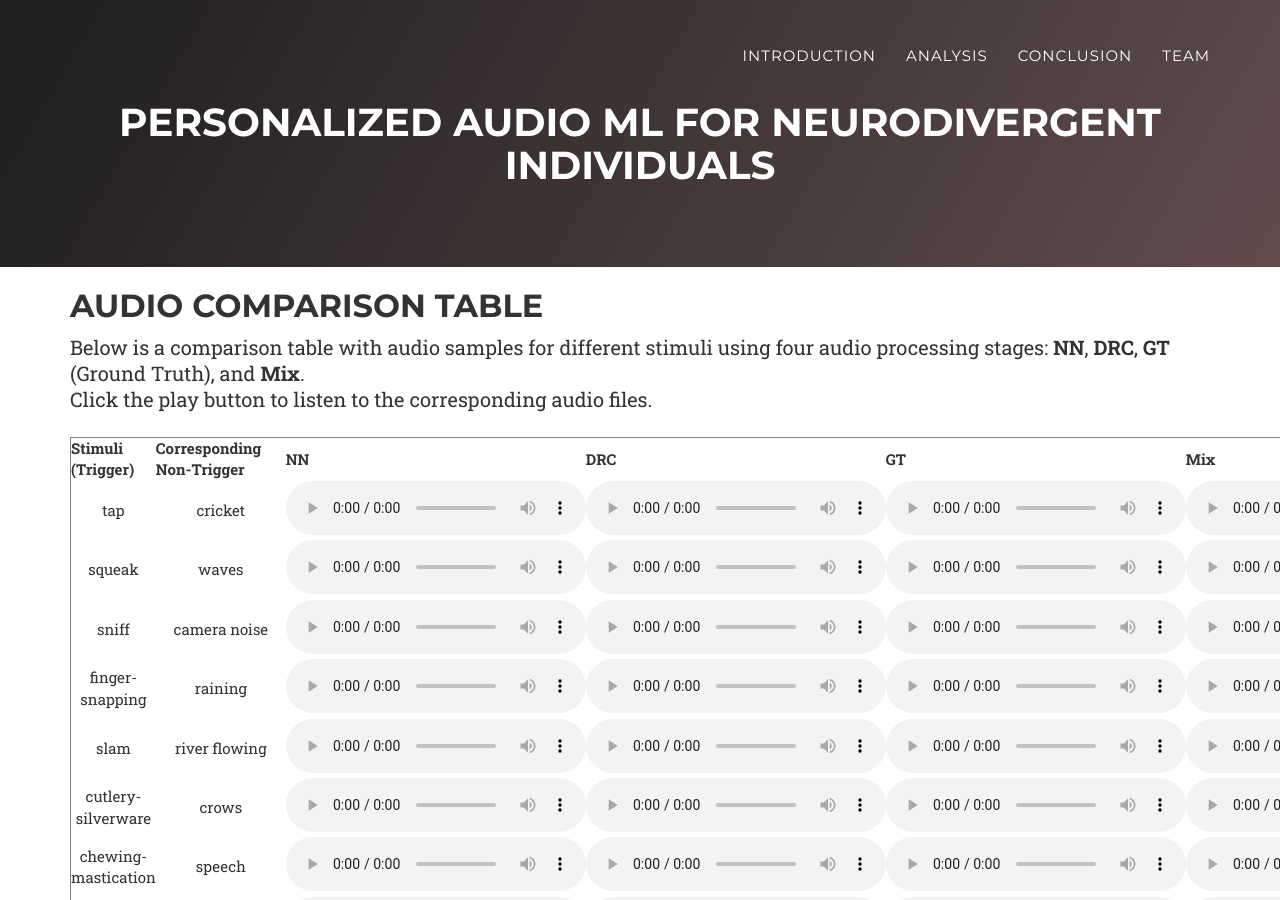
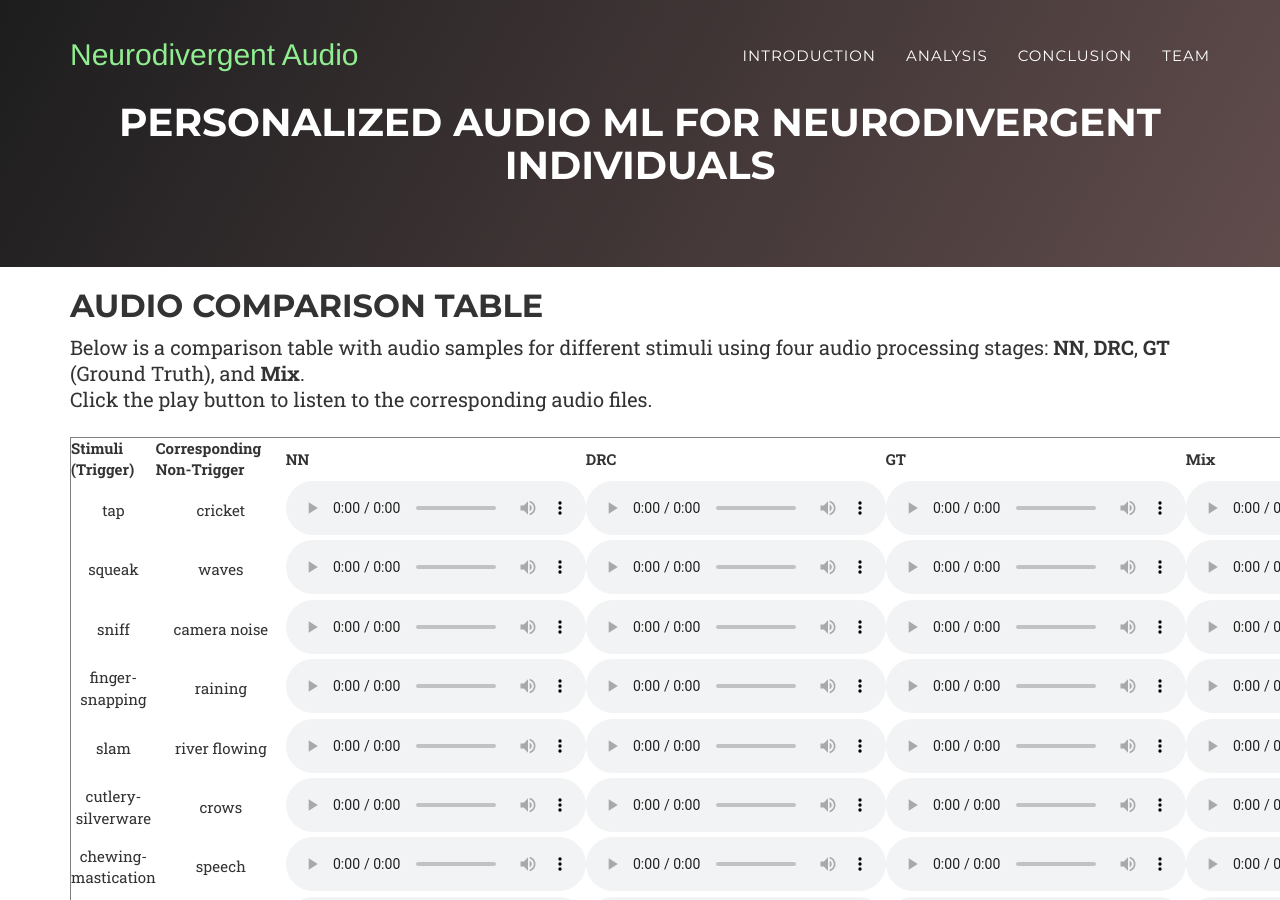
Before and after one commit to assistiveAudio/neurodivergent_audio, a Jekyll site: the page built from docs/index.html, in a window 1280 px wide and 900 px high. Built offline with Jekyll 4.4.1, drawn with Linux system fonts in a browser that asks for light colours; some web fonts are replaced.

Commit message:
Update _config.yml

```diff
--- a/docs/_config.yml
+++ b/docs/_config.yml
@@ -2,7 +2,7 @@ url: https://assistiveAudio.github.io
 baseurl: /neurodivergent_audio/
 
 # Site settings
-title:
+title: Neurodivergent Audio
 
 
 # Build settings
```
